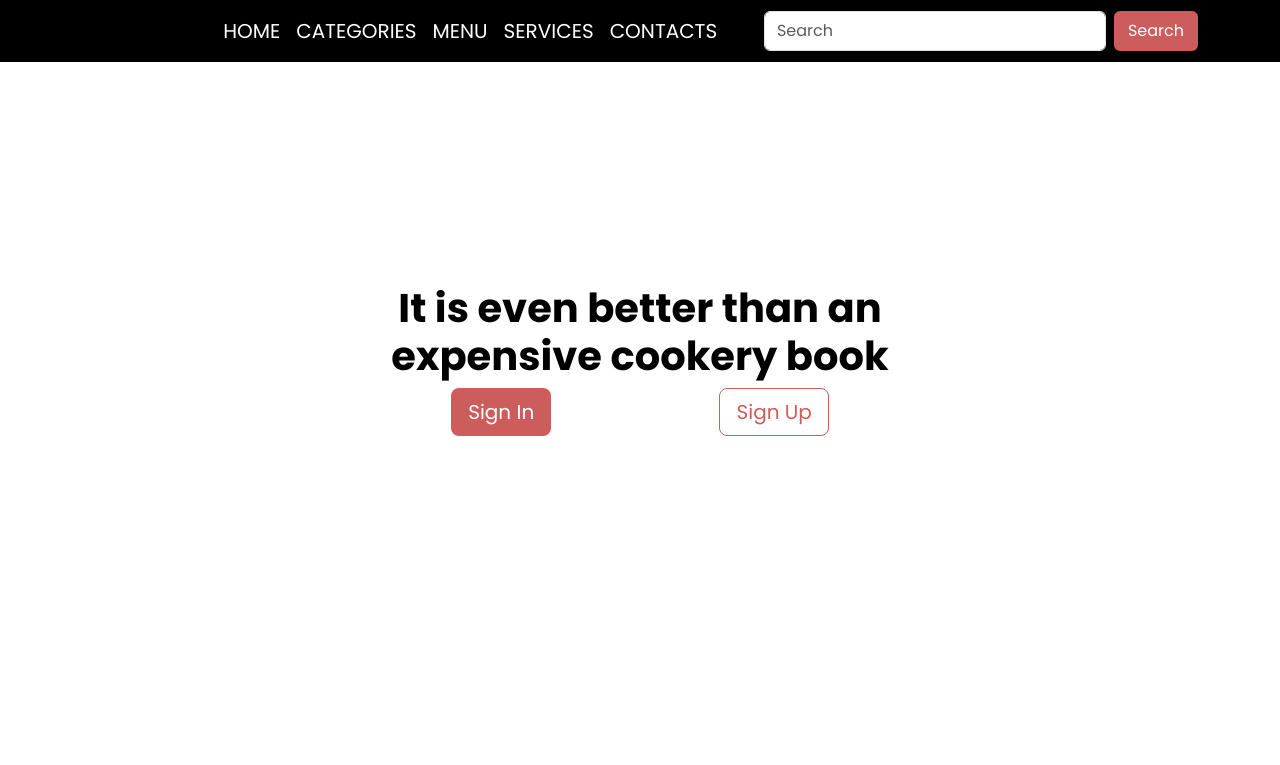
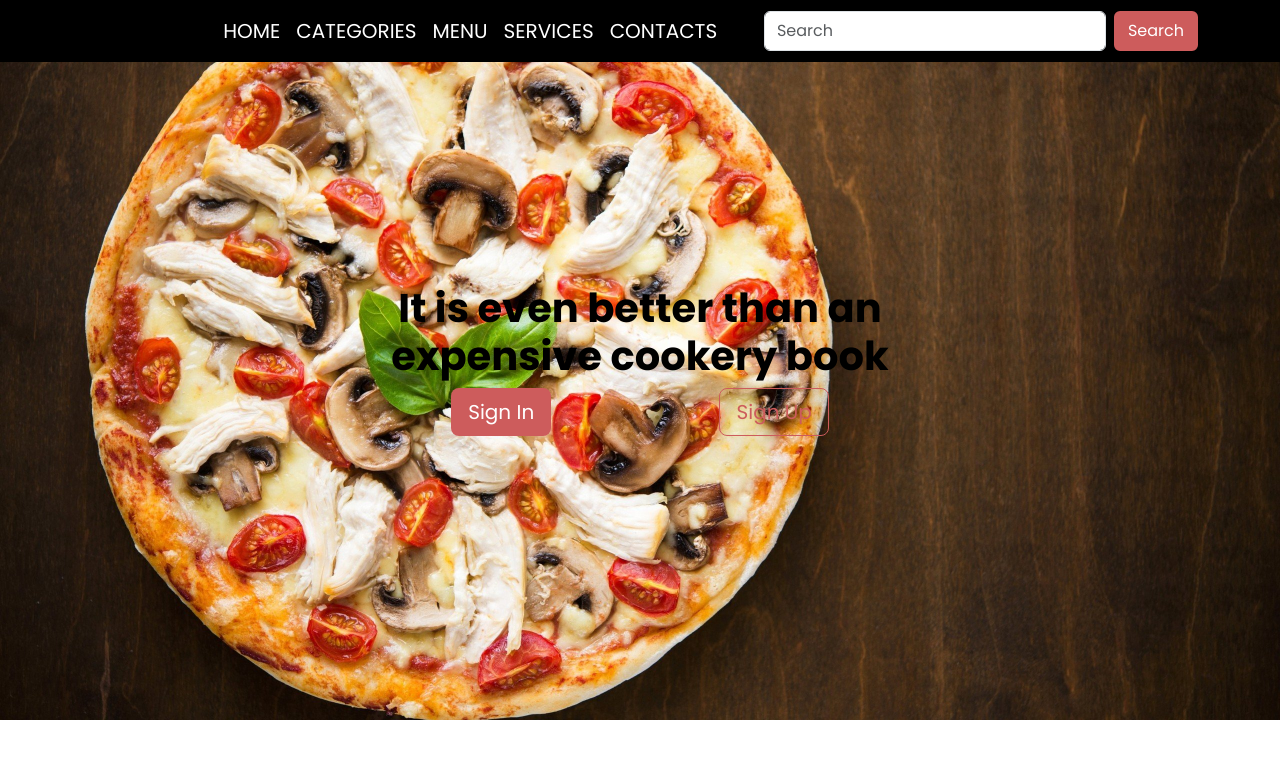
Before and after one commit to Akashkaachu/Personal-WebSite-_Responsive, a plain HTML site: page index.html in a window 1280 px wide. Shown: the top 765 px of the page. Drawn offline with nearby package versions, Linux system fonts and the light colour scheme; the site is published under a folder, as on GitHub Pages, so addresses that start at the root find nothing; no server answers.

Commit message:
first commit

```diff
--- a/assets/css/style.css
+++ b/assets/css/style.css
@@ -36,7 +36,7 @@
 }
 .main
 {
-    background: url(/imges/pizza.jpg) no-repeat;
+    background: url(pizza.jpg) no-repeat;
     background-size: cover;
     height: 90vh;
     width: 100%;
```
Also changed, not shown: assets/css/pizza.jpg (renamed from imges/pizza.jpg).
